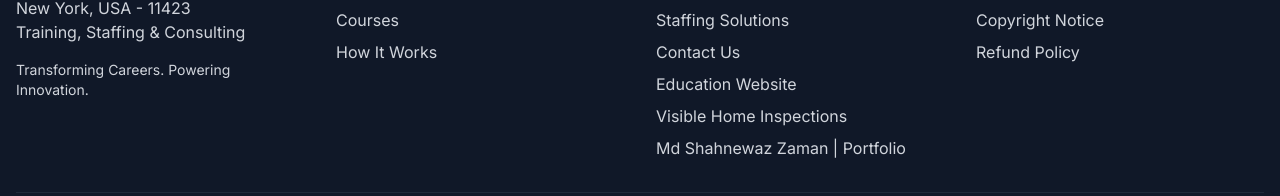
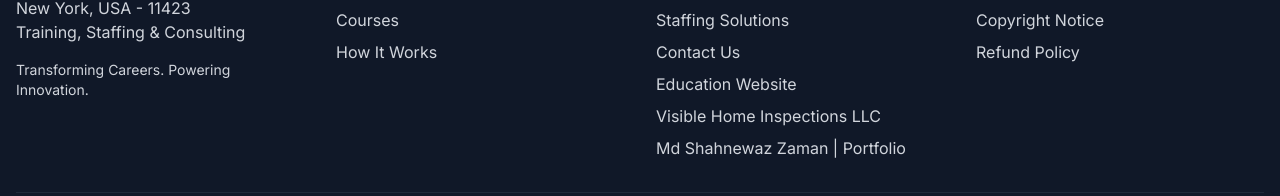
Before and after one commit to gits5213/gitsics-website, a Next.js app: page / in a window 1280 px wide. Shown: the part 5598-5794 px from the top of the page. Built offline with nearby package versions, Linux system fonts and the light colour scheme.

Commit message:
Update footer link text from 'Visible Home Inspections' to 'Visible Home Inspections LLC'

```diff
--- a/app/components/Footer.tsx
+++ b/app/components/Footer.tsx
@@ -48,7 +48,7 @@ export default function Footer() {
               </li>
               <li>
                 <a href="http://visiblehomeinspections.com/" target="_blank" rel="noopener noreferrer" className="hover:text-white transition">
-                  Visible Home Inspections
+                  Visible Home Inspections LLC
                 </a>
               </li>
               <li>
```
